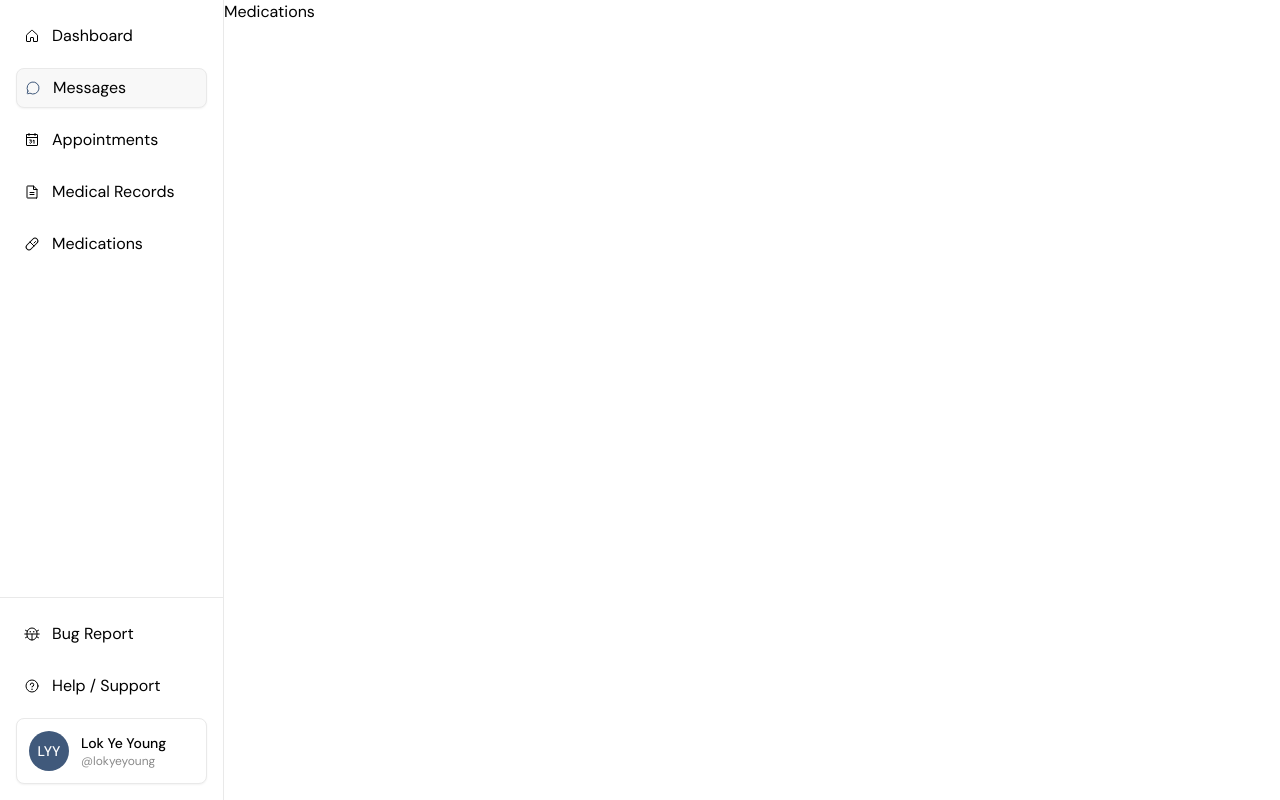
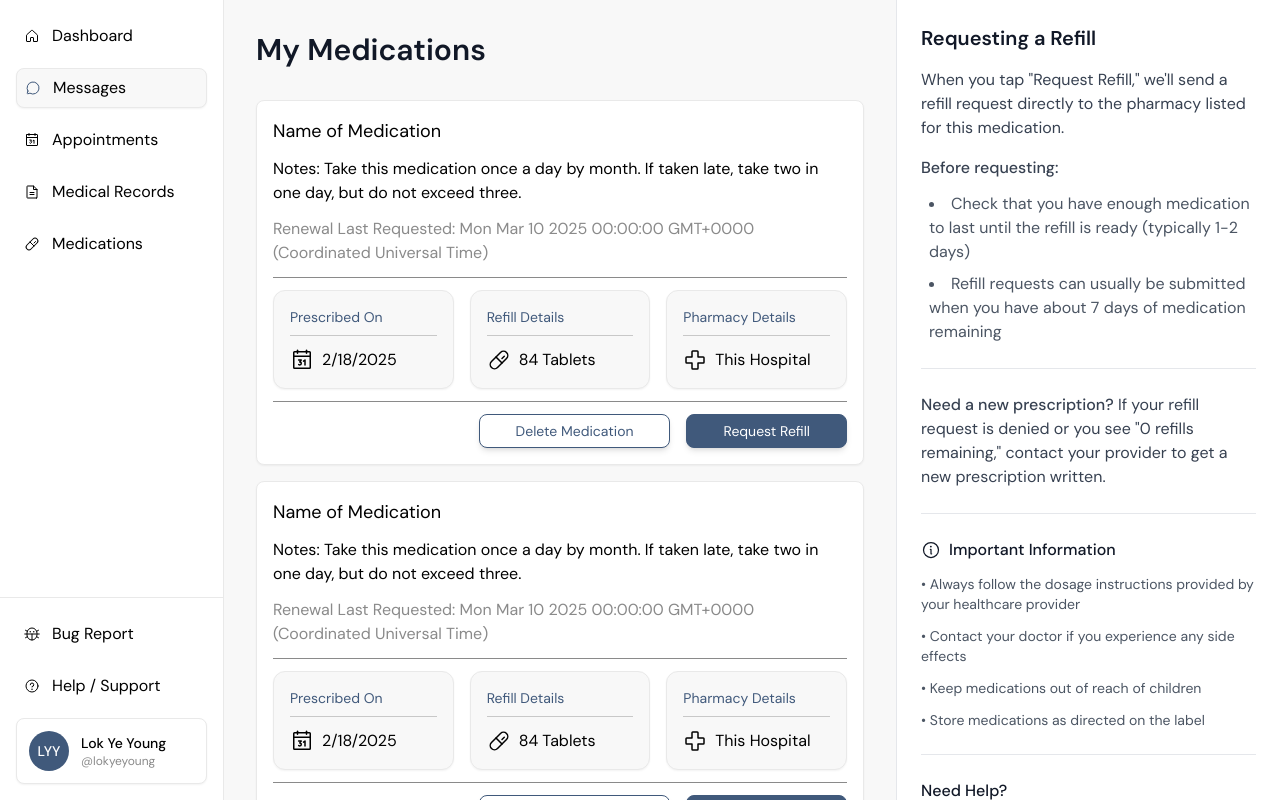
Before and after one commit to keithy1012/willow-crm, a React (Create React App) app in the folder frontend/: page /medications in a window 1280 px wide. Built offline with nearby package versions, Linux system fonts and the light colour scheme; no server answers.

Commit message:
Feat: medication frontend

```diff
--- a/frontend/src/Patients/MedicalRecords.tsx
+++ b/frontend/src/Patients/MedicalRecords.tsx
@@ -1,16 +1,2 @@
-import LargeMedicationCard from "components/card/LargeMedicationCard";
-
-const MedicalRecords = () => (
-  <LargeMedicationCard
-    medicationId={""}
-    medicationName={"Ibuprofen"}
-    medicationNotes={
-      "Take this medication once a day by month. If taken late, take two in one day, but do not exceed three. "
-    }
-    lastRequested={new Date()}
-    prescribedOn={new Date()}
-    refillDetails={"84 Tablets"}
-    pharmacyDetails={"This Hospital"}
-  ></LargeMedicationCard>
-);
+const MedicalRecords = () => <h1>Medical Records</h1>;
 export default MedicalRecords;
--- a/frontend/src/Patients/Medications.tsx
+++ b/frontend/src/Patients/Medications.tsx
@@ -1,2 +1,147 @@
-const Medications = () => <h1>Medications</h1>;
+
+
+import React from "react";
+import LargeMedicationCard from "components/card/LargeMedicationCard";
+import { Info } from "phosphor-react";
+
+interface Medication {
+  id: string;
+  name: string;
+  notes: string;
+  lastRequested: Date;
+  prescribedOn: Date;
+  refillDetails: string;
+  pharmacyDetails: string;
+}
+
+const Medications: React.FC = () => {
+  const medications: Medication[] = [
+    {
+      id: "1",
+      name: "Name of Medication",
+      notes:
+        "Take this medication once a day by month. If taken late, take two in one day, but do not exceed three.",
+      lastRequested: new Date("2025-03-10"),
+      prescribedOn: new Date("2025-02-18"),
+      refillDetails: "84 Tablets",
+      pharmacyDetails: "This Hospital",
+    },
+    {
+      id: "2",
+      name: "Name of Medication",
+      notes:
+        "Take this medication once a day by month. If taken late, take two in one day, but do not exceed three.",
+      lastRequested: new Date("2025-03-10"),
+      prescribedOn: new Date("2025-02-18"),
+      refillDetails: "84 Tablets",
+      pharmacyDetails: "This Hospital",
+    },
+    {
+      id: "3",
+      name: "Name of Medication",
+      notes:
+        "Take this medication once a day by month. If taken late, take two in one day, but do not exceed three.",
+      lastRequested: new Date("2025-03-10"),
+      prescribedOn: new Date("2025-02-18"),
+      refillDetails: "84 Tablets",
+      pharmacyDetails: "This Hospital",
+    },
+  ];
+
+  return (
+    <div className="flex h-screen bg-foreground">
+      <div className="flex-1 p-8 overflow-y-auto">
+        <h1 className="text-3xl font-semibold mb-8 text-gray-900">
+          My Medications
+        </h1>
+
+        <div className="space-y-4">
+          {medications.map((medication) => (
+            <LargeMedicationCard
+              key={medication.id}
+              medicationId={medication.id}
+              medicationName={medication.name}
+              medicationNotes={medication.notes}
+              lastRequested={medication.lastRequested}
+              prescribedOn={medication.prescribedOn}
+              refillDetails={medication.refillDetails}
+              pharmacyDetails={medication.pharmacyDetails}
+            />
+          ))}
+        </div>
+      </div>
+
+      <div className="w-96 bg-white border-l border-gray-200 p-6 overflow-y-auto">
+        <div className="space-y-6">
+          <div>
+            <h2 className="text-xl font-semibold mb-4 text-gray-900">
+              Requesting a Refill
+            </h2>
+            <p className="text-gray-700 mb-4">
+              When you tap "Request Refill," we'll send a refill request
+              directly to the pharmacy listed for this medication.
+            </p>
+
+            <div className="space-y-3">
+              <p className="text-gray-700">
+                <span className="font-medium">Before requesting:</span>
+              </p>
+              <ul className="list-disc list-inside space-y-2 text-gray-600 ml-2">
+                <li>
+                  Check that you have enough medication to last until the refill
+                  is ready (typically 1-2 days)
+                </li>
+                <li>
+                  Refill requests can usually be submitted when you have about 7
+                  days of medication remaining
+                </li>
+              </ul>
+            </div>
+          </div>
+
+          <div className="border-t border-gray-200 pt-6">
+            <p className="text-gray-700">
+              <span className="font-medium">Need a new prescription?</span> If
+              your refill request is denied or you see "0 refills remaining,"
+              contact your provider to get a new prescription written.
+            </p>
+          </div>
+
+          <div className="border-t border-gray-200 pt-6">
+            <h3 className="font-medium text-gray-900 mb-3 flex items-center gap-2">
+              <Info size={20} />
+              Important Information
+            </h3>
+            <div className="space-y-3 text-sm text-gray-600">
+              <p>
+                • Always follow the dosage instructions provided by your
+                healthcare provider
+              </p>
+              <p>• Contact your doctor if you experience any side effects</p>
+              <p>• Keep medications out of reach of children</p>
+              <p>• Store medications as directed on the label</p>
+            </div>
+          </div>
+
+          <div className="border-t border-gray-200 pt-6">
+            <h3 className="font-medium text-gray-900 mb-3">Need Help?</h3>
+            <div className="space-y-2 text-sm">
+              <p className="text-gray-600">
+                <span className="font-medium">Pharmacy:</span> (555) 123-4567
+              </p>
+              <p className="text-gray-600">
+                <span className="font-medium">Provider's Office:</span> (555)
+                987-6543
+              </p>
+              <p className="text-gray-600">
+                <span className="font-medium">Emergency:</span> 911
+              </p>
+            </div>
+          </div>
+        </div>
+      </div>
+    </div>
+  );
+};
+
 export default Medications;
```
